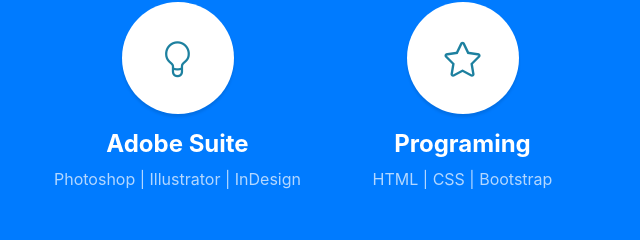
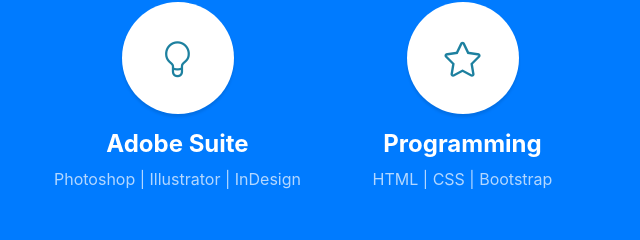
Before and after one commit to ejngo77/eungee92.github.io, a website with bundled scripts: page index.html in a window 1280 px wide. Shown: the part 1839-2079 px from the top of the page, 320-960 px from the left. Built offline with nearby package versions, Linux system fonts and the light colour scheme.

Commit message:
edit-2
edit-2

```diff
--- a/index.html
+++ b/index.html
@@ -115,7 +115,7 @@
                                 <i class="icon-star"></i>
                             </span>
                             <h4>
-                                <strong>Programing</strong>
+                                <strong>Programming</strong>
                             </h4>
                             <p class="text-faded mb-0"> HTML | CSS | Bootstrap  </p>
                 </div>
```
